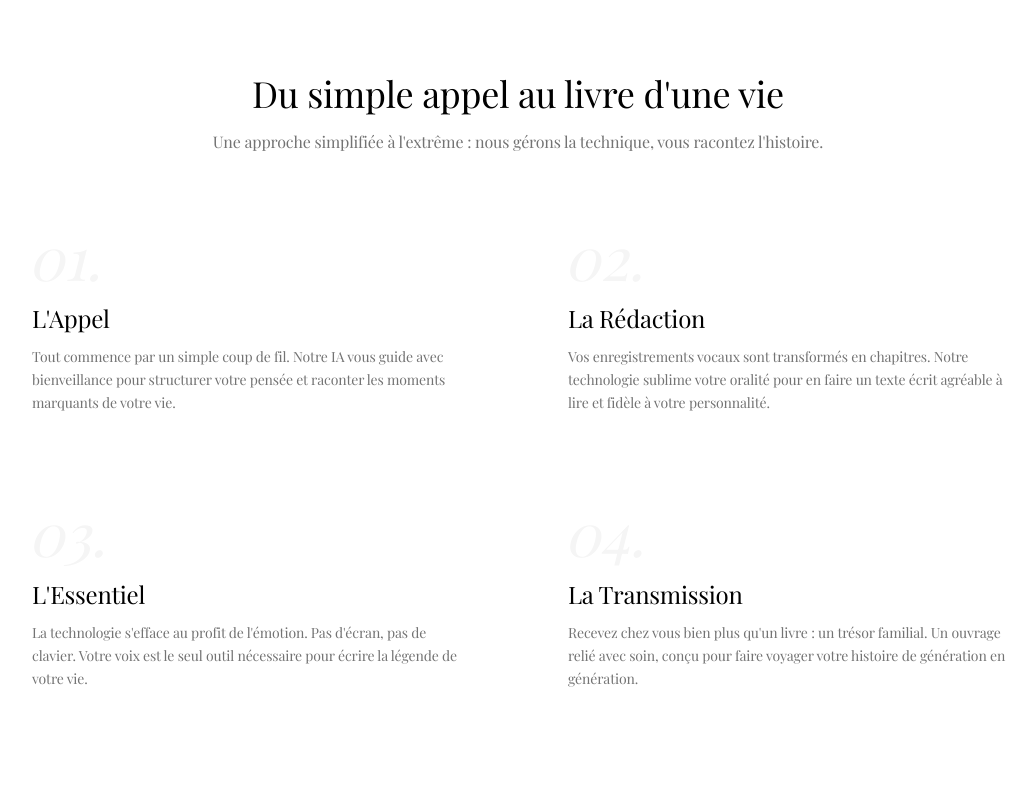
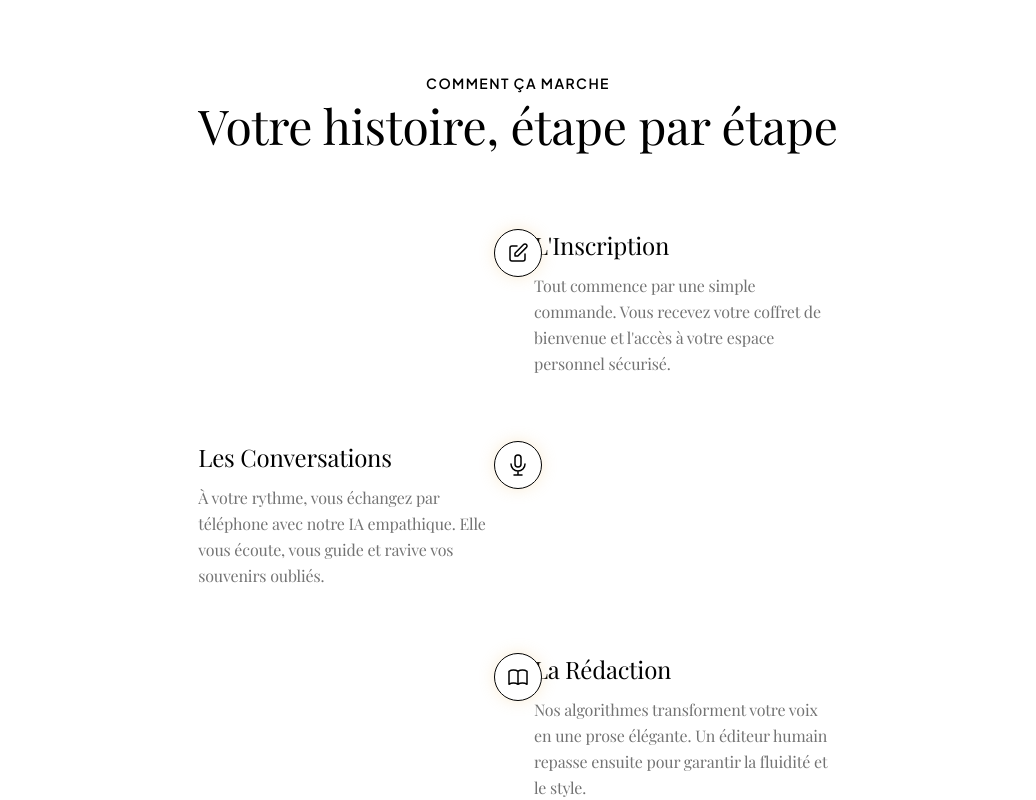
Before and after one commit to solalchetrit/loomina, a Next.js app: page / in a window 1280 px wide. Shown: the part 1400-2200 px from the top of the page, without its empty margins (122-1158 px from the left). Built offline with nearby package versions, Linux system fonts and the light colour scheme; a web font is replaced by a local one.

Commit message:
feat(ui): replace process grid with vertical timeline

```diff
--- a/app/page.tsx
+++ b/app/page.tsx
@@ -1,4 +1,6 @@
 import Hero from "@/components/Hero";
+import StarDecoration from "@/components/ui/StarDecoration";
+import HowItWorks from "@/components/HowItWorks";
 import MagicButton from "@/components/ui/MagicButton";
 
 // --- DATA ---
@@ -17,28 +19,7 @@ const pillars = [
   },
 ];
 
-const steps = [
-  {
-    step: "01",
-    title: "L'Appel",
-    description: "Tout commence par un simple coup de fil. Notre IA vous guide avec bienveillance pour structurer votre pensée et raconter les moments marquants de votre vie.",
-  },
-  {
-    step: "02",
-    title: "La Rédaction",
-    description: "Vos enregistrements vocaux sont transformés en chapitres. Notre technologie sublime votre oralité pour en faire un texte écrit agréable à lire et fidèle à votre personnalité.",
-  },
-  {
-    step: "03",
-    title: "L'Essentiel",
-    description: "La technologie s'efface au profit de l'émotion. Pas d'écran, pas de clavier. Votre voix est le seul outil nécessaire pour écrire la légende de votre vie.",
-  },
-  {
-    step: "04",
-    title: "La Transmission",
-    description: "Recevez chez vous bien plus qu'un livre : un trésor familial. Un ouvrage relié avec soin, conçu pour faire voyager votre histoire de génération en génération.",
-  },
-];
+
 
 const offer = {
   title: "L'Héritage Loomina",
@@ -85,37 +66,8 @@ export default function Home() {
         </section>
       </div>
 
-      {/* --- SECTION 3: LE PARCOURS (BLANC) --- */}
-      <div id="process" className="w-full scroll-mt-24">
-        <section className="w-full bg-white px-6 py-20 md:py-24 text-black">
-          <div className="mx-auto max-w-5xl space-y-12">
-            <div className="text-center max-w-2xl mx-auto space-y-4">
-              <h2 className="text-3xl md:text-4xl font-bold">Du simple appel au livre d'une vie</h2>
-              <p className="text-neutral-500">Une approche simplifiée à l'extrême : nous gérons la technique, vous racontez l'histoire.</p>
-            </div>
-
-            {/* Grille Compacte 2x2 - Design "Cool" & Premium - Stacked on Mobile */}
-            <div className="grid grid-cols-1 md:grid-cols-2 gap-x-12 gap-y-10">
-              {steps.map((block) => (
-                <div
-                  key={block.step}
-                  className="group flex flex-col gap-4 p-6 rounded-xl transition-all duration-500 hover:bg-neutral-50 hover:translate-x-2 cursor-default border-l-2 border-transparent hover:border-[var(--loomina-amber)]"
-                >
-                  <span className="text-6xl font-serif italic text-neutral-100 group-hover:text-[var(--loomina-amber)] transition-colors duration-500 -ml-1">
-                    {block.step}.
-                  </span>
-                  <div>
-                    <h3 className="text-2xl font-serif font-medium text-black mb-3">{block.title}</h3>
-                    <p className="text-neutral-500 leading-relaxed text-sm">
-                      {block.description}
-                    </p>
-                  </div>
-                </div>
-              ))}
-            </div>
-          </div>
-        </section>
-      </div>
+      {/* --- SECTION 3: LE PARCOURS (TIMELINE) --- */}
+      <HowItWorks />
 
 
 
--- a/components/HowItWorks.tsx
+++ b/components/HowItWorks.tsx
@@ -1,56 +1,39 @@
 "use client";
-
-import React from "react";
-import Reveal from "./ui/Reveal";
 
 const STEPS = [
   {
-    number: 1,
-    color: "bg-[var(--loomina-gold)]",
-    numberTextColor: "text-[var(--loomina-black)]",
-    iconColor: "text-[var(--loomina-gold)]",
-    borderColor: "border-[var(--loomina-gold)]/30",
-    title: "Préparation douce",
-    description:
-      "Un membre de votre famille partage ses souvenirs par téléphone ou visio, guidé par notre IA empathique et un accompagnant humain.",
-    footer: "Lancement en 48h",
+    title: "L'Inscription",
+    description: "Tout commence par une simple commande. Vous recevez votre coffret de bienvenue et l'accès à votre espace personnel sécurisé.",
     icon: (
-      <svg xmlns="http://www.w3.org/2000/svg" fill="none" viewBox="0 0 24 24" strokeWidth={1.5} stroke="currentColor" className="w-8 h-8">
-        <path strokeLinecap="round" strokeLinejoin="round" d="M12 6v6h4.5m4.5 0a9 9 0 1 1-18 0 9 9 0 0 1 18 0Z" />
+      <svg fill="none" viewBox="0 0 24 24" stroke="currentColor" className="w-6 h-6">
+        <path strokeLinecap="round" strokeLinejoin="round" strokeWidth={1.5} d="M11 5H6a2 2 0 00-2 2v11a2 2 0 002 2h11a2 2 0 002-2v-5m-1.414-9.414a2 2 0 112.828 2.828L11.828 15H9v-2.828l8.586-8.586z" />
       </svg>
     ),
   },
   {
-    number: 2,
-    color: "bg-[var(--loomina-black)]",
-    numberTextColor: "text-white",
-    iconColor: "text-[var(--loomina-black)]",
-    borderColor: "border-[var(--loomina-black)]/30",
-    title: "Montage éditorial",
-    description:
-      "Nous nettoyons les enregistrements, retranscrivons, sélectionnons les meilleures photos et construisons une narration fluide.",
-    footer: "Relecture humaine systématique",
+    title: "Les Conversations",
+    description: "À votre rythme, vous échangez par téléphone avec notre IA empathique. Elle vous écoute, vous guide et ravive vos souvenirs oubliés.",
     icon: (
-      <svg xmlns="http://www.w3.org/2000/svg" fill="none" viewBox="0 0 24 24" strokeWidth={1.5} stroke="currentColor" className="w-8 h-8">
-        <path strokeLinecap="round" strokeLinejoin="round" d="m4.5 12.75 6 6 9-13.5" />
+      <svg fill="none" viewBox="0 0 24 24" stroke="currentColor" className="w-6 h-6">
+        <path strokeLinecap="round" strokeLinejoin="round" strokeWidth={1.5} d="M19 11a7 7 0 01-7 7m0 0a7 7 0 01-7-7m7 7v4m0 0H8m4 0h4m-4-8a3 3 0 01-3-3V5a3 3 0 116 0v6a3 3 0 01-3 3z" />
       </svg>
     ),
   },
   {
-    number: 3,
-    color: "bg-[var(--loomina-gray-light)]",
-    numberTextColor: "text-[var(--loomina-black)]",
-    iconColor: "text-[var(--loomina-black)]",
-    borderColor: "border-[var(--loomina-black)]/25",
-    title: "Livre prêt à offrir",
-    description:
-      "Vous validez la maquette. Nous imprimons et envoyons autant d'exemplaires que souhaité, avec une version audio en option.",
-    footer: "Maquette + audio inclus",
+    title: "La Rédaction",
+    description: "Nos algorithmes transforment votre voix en une prose élégante. Un éditeur humain repasse ensuite pour garantir la fluidité et le style.",
     icon: (
-      <svg xmlns="http://www.w3.org/2000/svg" fill="none" viewBox="0 0 24 24" strokeWidth={1.5} stroke="currentColor" className="w-8 h-8">
-        <path strokeLinecap="round" strokeLinejoin="round" d="M12 6.75c-2.708 0-5.416.879-7.5 2.636L12 21.75l7.5-12.364C17.416 7.629 14.708 6.75 12 6.75Z" />
-        <path strokeLinecap="round" strokeLinejoin="round" d="M12 6.75c-1.445 0-2.89.24-4.253.72L12 21.75l4.253-14.28A12.063 12.063 0 0 0 12 6.75Z" />
-        <path strokeLinecap="round" strokeLinejoin="round" d="m12 6.75 2.72-4.698a9.045 9.045 0 0 0-5.44 0L12 6.75Z" />
+      <svg fill="none" viewBox="0 0 24 24" stroke="currentColor" className="w-6 h-6">
+        <path strokeLinecap="round" strokeLinejoin="round" strokeWidth={1.5} d="M12 6.253v13m0-13C10.832 5.477 9.246 5 7.5 5S4.168 5.477 3 6.253v13C4.168 18.477 5.754 18 7.5 18s3.332.477 4.5 1.253m0-13C13.168 5.477 14.754 5 16.5 5c1.747 0 3.332.477 4.5 1.253v13C19.832 18.477 18.247 18 16.5 18c-1.746 0-3.332.477-4.5 1.253" />
+      </svg>
+    ),
+  },
+  {
+    title: "L'Héritage",
+    description: "Vous recevez chez vous un magnifique livre relié, prêt à être transmis. Votre histoire est désormais éternelle.",
+    icon: (
+      <svg fill="none" viewBox="0 0 24 24" stroke="currentColor" className="w-6 h-6">
+        <path strokeLinecap="round" strokeLinejoin="round" strokeWidth={1.5} d="M12 6.253v13m0-13C10.832 5.477 9.246 5 7.5 5S4.168 5.477 3 6.253v13C4.168 18.477 5.754 18 7.5 18s3.332.477 4.5 1.253m0-13C13.168 5.477 14.754 5 16.5 5c1.747 0 3.332.477 4.5 1.253v13C19.832 18.477 18.247 18 16.5 18c-1.746 0-3.332.477-4.5 1.253" />
       </svg>
     ),
   },
@@ -58,57 +41,45 @@ const STEPS = [
 
 export default function HowItWorks() {
   return (
-    <section
-      id="comment"
-      className="bg-gradient-to-br from-[var(--loomina-gray-light)] via-white to-[var(--loomina-gold-light)] py-24 px-6 font-[family-name:var(--font-plus-jakarta-sans)] border-t border-[var(--loomina-black)]/10"
-    >
-      <div className="max-w-7xl mx-auto">
-        <div className="text-center mb-16 space-y-3">
-          <p className="inline-flex items-center gap-2 px-4 py-2 rounded-full bg-white/70 border border-[var(--loomina-black)]/10 text-sm uppercase tracking-[0.2em] text-[var(--loomina-black)] font-semibold shadow-sm">
-            <span className="h-2 w-2 rounded-full bg-[var(--loomina-gold)]" aria-hidden />Processus signature
-          </p>
-          <h2 className="text-4xl md:text-5xl font-bold text-[var(--loomina-black)] tracking-tight">
-            Comment nous travaillons
+    <section id="process" className="relative py-24 bg-white overflow-hidden">
+      <div className="max-w-5xl mx-auto px-6 relative">
+        {/* En-tête de section */}
+        <div className="text-center mb-20">
+          <span className="text-[var(--loomina-gold)] text-sm font-bold tracking-widest uppercase mb-2 block">
+            Comment ça marche
+          </span>
+          <h2 className="text-4xl md:text-5xl font-serif text-[var(--loomina-ink)]">
+            Votre histoire, étape par étape
           </h2>
-          <p className="text-lg text-[var(--loomina-gray-dark)] max-w-3xl mx-auto leading-relaxed">
-            Trois étapes pour transformer des souvenirs intimes en un bel objet qu'on est fier d'offrir.
-          </p>
         </div>
 
-        <div className="grid grid-cols-1 md:grid-cols-3 gap-8 md:gap-10">
+        {/* Ligne Centrale (Le Fil) */}
+        <div className="absolute left-6 md:left-1/2 top-40 bottom-20 w-px bg-gradient-to-b from-transparent via-[var(--loomina-gold)]/50 to-transparent md:-translate-x-1/2"></div>
+
+        {/* Liste des étapes */}
+        <div className="space-y-16">
           {STEPS.map((step, index) => (
-            <Reveal
-              key={step.number}
-              delay={index * 0.08}
-              className="relative bg-white/90 rounded-[2rem] p-10 shadow-[0_40px_90px_-65px_rgba(15,16,20,0.6)] border border-[var(--loomina-black)]/10 flex flex-col h-full backdrop-blur"
-            >
-              <div
-                className={`absolute -top-5 -left-5 w-12 h-12 rounded-full ${step.color} ${step.numberTextColor} flex items-center justify-center text-lg font-bold shadow-lg border-4 border-white`}
-              >
-                {step.number}
-              </div>
+            <div key={index} className={`relative flex flex-col md:flex-row items-center md:items-start gap-8 ${index % 2 === 0 ? "md:flex-row-reverse" : ""
+              }`}>
 
-              <div
-                className={`w-16 h-16 rounded-2xl border ${step.borderColor} bg-white/80 flex items-center justify-center mb-8 ${step.iconColor} shadow-sm`}
-              >
-                {step.icon}
-              </div>
-
-              <div className="flex-grow">
-                <h3 className="text-2xl font-bold text-[var(--loomina-black)] mb-4">
+              {/* Contenu Texte (Alternance) */}
+              <div className={`flex-1 text-left md:text-${index % 2 === 0 ? "left" : "right"} pl-12 md:pl-0`}>
+                <h3 className="text-2xl font-serif text-[var(--loomina-black)] mb-3">
                   {step.title}
                 </h3>
-                <p className="text-[var(--loomina-black)] leading-relaxed mb-8">
+                <p className="text-neutral-500 leading-relaxed max-w-md ml-0 md:ml-auto">
                   {step.description}
                 </p>
               </div>
 
-              <div className="pt-6 border-t border-[var(--loomina-black)]/10 mt-auto">
-                <p className="text-sm font-semibold text-[var(--loomina-gray-dark)] uppercase tracking-[0.14em]">
-                  {step.footer}
-                </p>
+              {/* Point Central (Connecteur) */}
+              <div className="absolute left-6 md:left-1/2 -translate-x-1/2 flex items-center justify-center w-12 h-12 rounded-full bg-white border border-[var(--loomina-gold)] text-[var(--loomina-gold)] shadow-[0_0_15px_rgba(234,191,119,0.3)] z-10">
+                {step.icon}
               </div>
-            </Reveal>
+
+              {/* Espace vide pour l'équilibre visuel */}
+              <div className="flex-1 hidden md:block"></div>
+            </div>
           ))}
         </div>
       </div>
```
